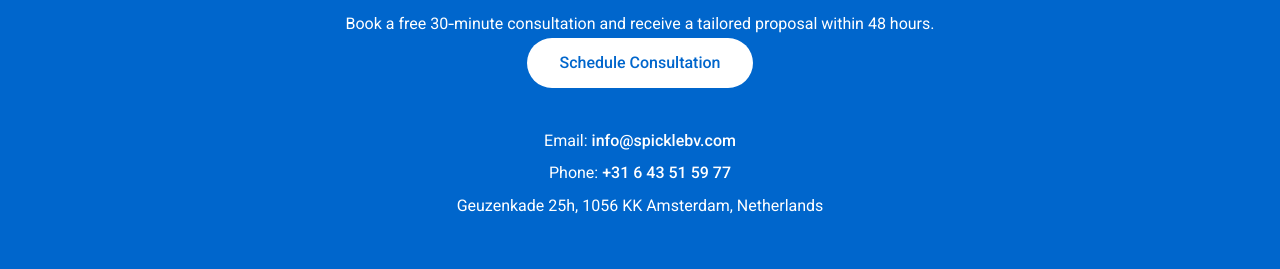
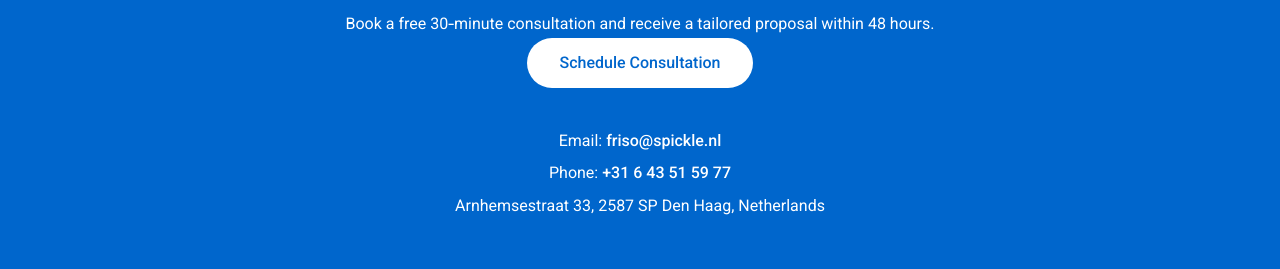
Before and after one commit to FRISOWES/spickle, a plain HTML site: page index.html in a window 1280 px wide. Shown: the part 3500-3769 px from the top of the page. Drawn offline with Linux system fonts and the light colour scheme.

Commit message:
Update index.html

```diff
--- a/index.html
+++ b/index.html
@@ -255,12 +255,12 @@
       <div class="container">
         <h2 class="section-title" style="color:#fff">Ready to accelerate?</h2>
         <p>Book a free 30‑minute consultation and receive a tailored proposal within 48 hours.</p>
-        <a href="mailto:info@spicklebv.com?subject=Consultation%20Request" class="btn">Schedule Consultation</a>
+        <a href="mailto:friso@spickle.nl?subject=Consultation%20Request" class="btn">Schedule Consultation</a>
 
         <div class="contact-list mt-40">
-          <p>Email: <a href="mailto:info@spicklebv.com">info@spicklebv.com</a></p>
+          <p>Email: <a href="mailto:friso@spickle.nl">friso@spickle.nl</a></p>
           <p>Phone: <a href="tel:+31643515977">+31 6 43 51 59 77</a></p>
-          <p>Geuzenkade 25h, 1056 KK Amsterdam, Netherlands</p>
+          <p>Arnhemsestraat 33, 2587 SP Den Haag, Netherlands</p>
         </div>
       </div>
     </section>
```
